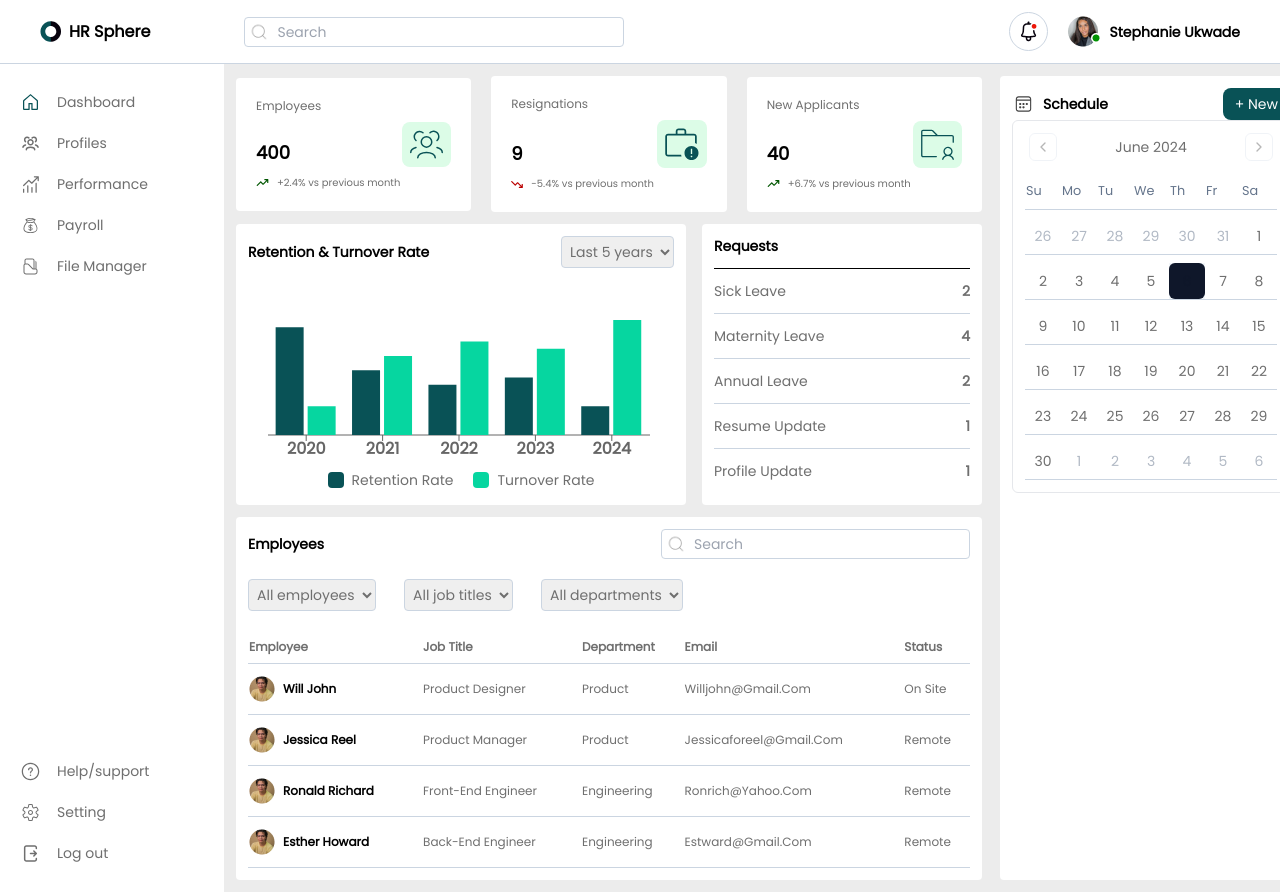
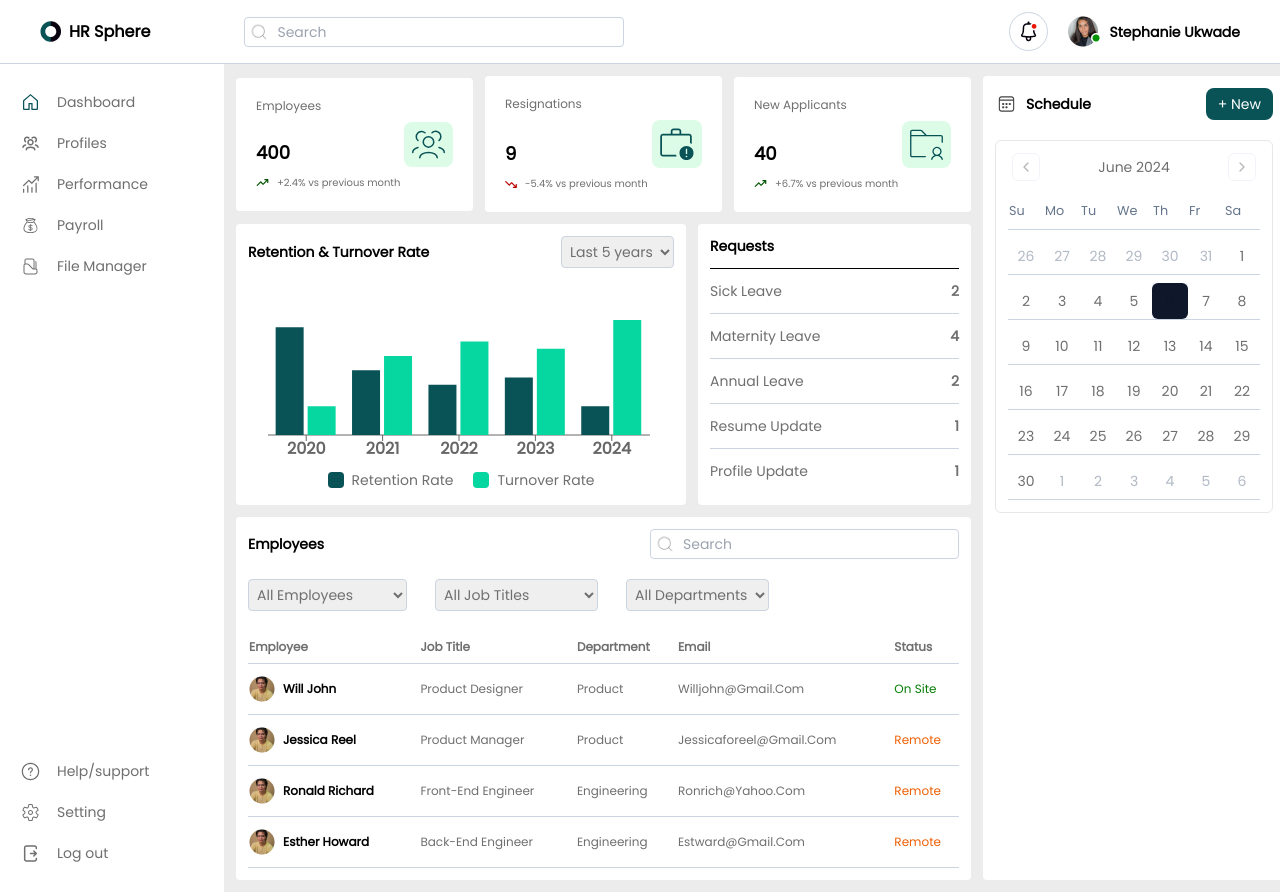
Before and after one commit to oseji/HR-Sphere, a React (Vite) app: page / in a window 1280 px wide. Shown: the top 892 px of the page. Built offline with nearby package versions, Linux system fonts and the light colour scheme.

Commit message:
minor addidions

```diff
--- a/src/App.tsx
+++ b/src/App.tsx
@@ -43,8 +43,11 @@ function App() {
 
       <main className="flex flex-row">
         <Menu></Menu>
-        <Stats></Stats>
-        <Schedule></Schedule>
+
+        <div className="mainScreen">
+          <Stats></Stats>
+          <Schedule></Schedule>
+        </div>
       </main>
     </div>
   );
--- a/src/Schedule.tsx
+++ b/src/Schedule.tsx
@@ -7,7 +7,7 @@ const Schedule = () => {
   const [date, setDate] = useState<Date | undefined>(new Date());
 
   return (
-    <section className="bg-white rounded w-full my-3 mx-1.5 p-3 text-sm">
+    <section className="bg-white rounded max-w-fit my-3 p-3 text-sm">
       <div className="calendarHeading">
         <div className="flex flex-row items-center gap-2">
           <img src={calndarIcon} alt="calendar" />
@@ -23,7 +23,7 @@ const Schedule = () => {
         mode="single"
         selected={date}
         onSelect={setDate}
-        className="rounded-md border"
+        className="rounded-md border "
       />
     </section>
   );
--- a/src/Stats.tsx
+++ b/src/Stats.tsx
@@ -49,6 +49,7 @@ const Stats = () => {
     department: string;
     email: string;
     status: string;
+    statusColor: string;
   };
   const employeeOverview: { [key: string]: employeeOverviewType } = {
     willJohn: {
@@ -57,6 +58,7 @@ const Stats = () => {
       department: "product",
       email: "willjohn@gmail.com",
       status: "on site",
+      statusColor: "text-[#047E04]",
     },
     jessicaReel: {
       name: "jessica reel",
@@ -64,6 +66,7 @@ const Stats = () => {
       department: "product",
       email: "jessicaforeel@gmail.com",
       status: "remote",
+      statusColor: "text-[#EF5F04]",
     },
     ronaldRichard: {
       name: "ronald richard",
@@ -71,6 +74,7 @@ const Stats = () => {
       department: "engineering",
       email: "ronrich@yahoo.com",
       status: "remote",
+      statusColor: "text-[#EF5F04]",
     },
     estherHoward: {
       name: "esther howard",
@@ -78,6 +82,7 @@ const Stats = () => {
       department: "engineering",
       email: "estward@gmail.com",
       status: "remote",
+      statusColor: "text-[#EF5F04]",
     },
     arleneMccoy: {
       name: "arlene mccoy",
@@ -85,6 +90,7 @@ const Stats = () => {
       department: "product",
       email: "mcarlene@gmail.com",
       status: "on site",
+      statusColor: "text-[#047E04]",
     },
     floydMiles: {
       name: "floyd miles",
@@ -92,6 +98,7 @@ const Stats = () => {
       department: "engineering",
       email: "floydmi@gmail.com",
       status: "on site",
+      statusColor: "text-[#047E04]",
     },
     janeCooper: {
       name: "jane cooper",
@@ -99,6 +106,7 @@ const Stats = () => {
       department: "product",
       email: "jacoop@outlook.com",
       status: "on site",
+      statusColor: "text-[#047E04]",
     },
     marvinMckinney: {
       name: "marvin mcckinney",
@@ -106,6 +114,7 @@ const Stats = () => {
       department: "product",
       email: "willjohn@gmail.com",
       status: "remote",
+      statusColor: "text-[#EF5F04]",
     },
     cameronWilliamson: {
       name: "cameron williamson",
@@ -113,6 +122,7 @@ const Stats = () => {
       department: "HR",
       email: "cameronwilliamson@gmail.com",
       status: "on site",
+      statusColor: "text-[#047E04]",
     },
     devonLane: {
       name: "devon lane",
@@ -120,11 +130,12 @@ const Stats = () => {
       department: "devOps",
       email: "devonLane@yahoo.com",
       status: "remote",
+      statusColor: "text-[#EF5F04]",
     },
   };
 
   return (
-    <section className="flex flex-col gap-3 p-3">
+    <section className="flex flex-col gap-3 p-3 max-w-[759px]">
       <div className="statsCardGrp">
         <div className="statsCard">
           <p className="statsHeading">Employees</p>
@@ -161,6 +172,7 @@ const Stats = () => {
             <p className="bottomText">-5.4% vs previous month</p>
           </div>
         </div>
+
         <div className="statsCard">
           <p className="statsHeading">New Applicants</p>
 
@@ -281,17 +293,22 @@ const Stats = () => {
         <div className="tableFilterGrp">
           <select className="tableFilter">
             <option value="All employees">All employees</option>
-            <option value="All employees">All employees</option>
+            <option value="remote">Remote</option>
+            <option value="on site">on site employees</option>
           </select>
 
           <select className="tableFilter">
             <option value="All job titles">All job titles</option>
-            <option value="All job titles">All job titles</option>
+            <option value="front-end engineer">front-end engineer</option>
+            <option value="back-end engineer">back-end engineer</option>
+            <option value="product manager">product manager</option>
+            <option value="product designer">product designer</option>
           </select>
 
           <select className="tableFilter">
             <option value="All departments">All departments</option>
-            <option value="All departments">All departments</option>
+            <option value="engineering">engineering</option>
+            <option value="product">product</option>
           </select>
         </div>
 
@@ -315,7 +332,9 @@ const Stats = () => {
               <td>{employeeOverview.willJohn.jobTitle}</td>
               <td>{employeeOverview.willJohn.department}</td>
               <td>{employeeOverview.willJohn.email}</td>
-              <td>{employeeOverview.willJohn.status}</td>
+              <td className={employeeOverview.willJohn.statusColor}>
+                {employeeOverview.willJohn.status}
+              </td>
             </tr>
 
             <tr>
@@ -326,7 +345,9 @@ const Stats = () => {
               <td>{employeeOverview.jessicaReel.jobTitle}</td>
               <td>{employeeOverview.jessicaReel.department}</td>
               <td>{employeeOverview.jessicaReel.email}</td>
-              <td>{employeeOverview.jessicaReel.status}</td>
+              <td className={employeeOverview.jessicaReel.statusColor}>
+                {employeeOverview.jessicaReel.status}
+              </td>
             </tr>
 
             <tr>
@@ -337,7 +358,9 @@ const Stats = () => {
               <td>{employeeOverview.ronaldRichard.jobTitle}</td>
               <td>{employeeOverview.ronaldRichard.department}</td>
               <td>{employeeOverview.ronaldRichard.email}</td>
-              <td>{employeeOverview.ronaldRichard.status}</td>
+              <td className={employeeOverview.ronaldRichard.statusColor}>
+                {employeeOverview.ronaldRichard.status}
+              </td>
             </tr>
 
             <tr>
@@ -348,7 +371,9 @@ const Stats = () => {
               <td>{employeeOverview.estherHoward.jobTitle}</td>
               <td>{employeeOverview.estherHoward.department}</td>
               <td>{employeeOverview.estherHoward.email}</td>
-              <td>{employeeOverview.estherHoward.status}</td>
+              <td className={employeeOverview.estherHoward.statusColor}>
+                {employeeOverview.estherHoward.status}
+              </td>
             </tr>
           </tbody>
         </table>
--- a/src/index.css
+++ b/src/index.css
@@ -8,7 +8,7 @@
 }
 
 .App {
-  @apply font-Poppins text-[#6F6F6F] bg-[#ECECEC];
+  @apply font-Poppins text-[#6F6F6F] bg-[#ECECEC] max-w-[100vw];
 }
 
 header {
@@ -44,9 +44,14 @@ header {
   @apply bg-green-100 font-semibold text-black;
 }
 
+/* MAIN SCREEN */
+.mainScreen {
+  @apply flex flex-row;
+}
+
 /* STATS SECTION */
 .statsCardGrp {
-  @apply flex flex-row gap-5 items-center;
+  @apply flex flex-row gap-3 items-center;
 }
 
 .statsCard {
@@ -75,7 +80,7 @@ header {
 
 /* chart group */
 .chartGrp {
-  @apply flex flex-row gap-4;
+  @apply flex flex-row gap-3;
 }
 
 .chartBox {
@@ -128,7 +133,7 @@ header {
 }
 
 .tableFilter {
-  @apply p-1 border border-slate-300 rounded text-sm outline-0;
+  @apply p-1 border border-slate-300 rounded text-sm outline-0 capitalize;
 }
 
 th {
@@ -149,5 +154,5 @@ td {
 
 /* SCHEDULE */
 .calendarHeading {
-  @apply flex flex-row justify-between items-center;
+  @apply flex flex-row justify-between items-center mb-5;
 }
```
Also changed, not shown: src/components/ui/calendar.tsx (+11 -10 lines).
